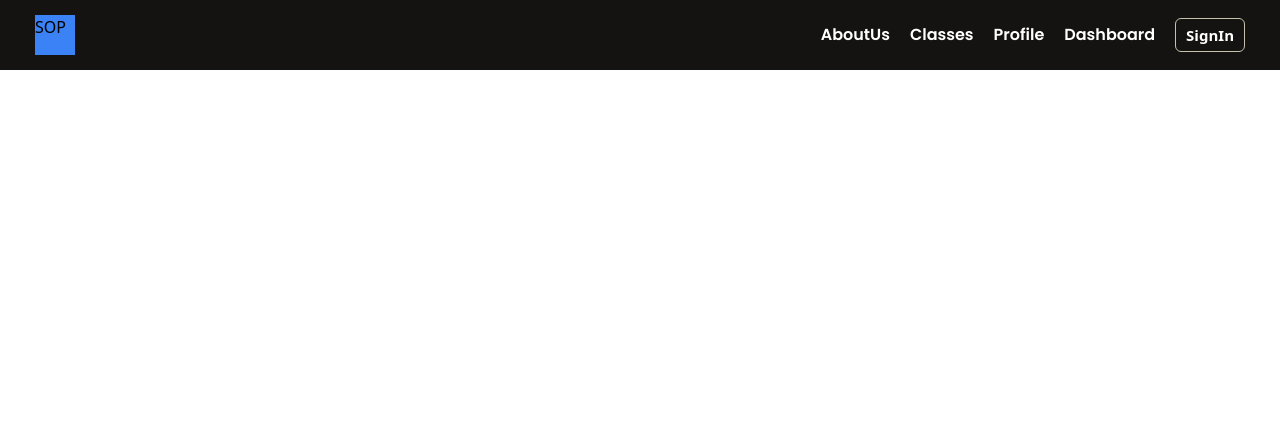
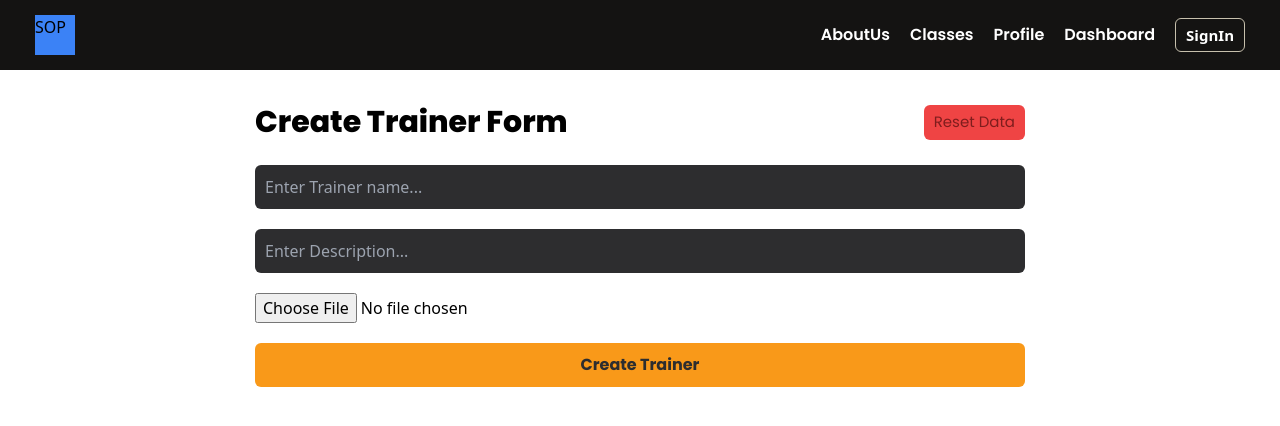
Before and after one commit to HlyanHtetAung/typecsript_gym, a React (Vite) app: page /createTrainer in a window 1280 px wide. Shown: the top 426 px of the page. Built offline with nearby package versions, Linux system fonts and the light colour scheme.

Commit message:
new commit

```diff
--- a/src/App.tsx
+++ b/src/App.tsx
@@ -7,7 +7,9 @@ import {
   CreatePackage,
   CreateMember,
   CreatePlan,
+  CreateTrainer,
 } from "./pages/index";
+
 import { Navbar } from "./components/index";
 
 function App() {
@@ -26,6 +28,7 @@ function App() {
           <Route path="createPackage" element={<CreatePackage />} />
           <Route path="createMember" element={<CreateMember />} />
           <Route path="createPlan" element={<CreatePlan />} />
+          <Route path="createTrainer" element={<CreateTrainer />} />
         </Route>
       </Routes>
     </div>
--- a/src/components/InputBoxTag.tsx
+++ b/src/components/InputBoxTag.tsx
@@ -3,9 +3,10 @@ import React from "react";
 type inputBoxTagProp = {
   value: string;
   setValue: (value: string) => void;
+  placholder: string;
 };
 
-const InputBoxTag = ({ value, setValue }: inputBoxTagProp) => {
+const InputBoxTag = ({ value, setValue, placholder }: inputBoxTagProp) => {
   return (
     <div className="py-[10px] px-[10px] rounded-md bg-secondary">
       <input
@@ -13,7 +14,7 @@ const InputBoxTag = ({ value, setValue }: inputBoxTagProp) => {
         value={value}
         type="text"
         className="w-full outline-none bg-transparent text-white"
-        placeholder="Enter Plan to create ..."
+        placeholder={placholder}
       />
     </div>
   );
--- a/src/pages/AdminControls.tsx
+++ b/src/pages/AdminControls.tsx
@@ -52,6 +52,14 @@ const AdminControls = () => {
                 Create Member
               </h3>
             </Link>
+            <Link
+              to="/createTrainer"
+              className={`${STYLES.adminContorlActionBtn}`}
+            >
+              <h3 className={`${STYLES.adminContorlBtnHeading}`}>
+                Create Trainer
+              </h3>
+            </Link>
           </div>
         </div>
         {/* Tables */}
--- /dev/null
+++ b/src/pages/CreateTrainer.tsx
@@ -0,0 +1,87 @@
+import React, { useState } from "react";
+import InputBoxTag from "../components/InputBoxTag";
+import { STYLES } from "../styles";
+
+// about
+// name
+// image
+
+const CreateTrainer = () => {
+  const [trainerName, setTrainerName] = useState<string>("");
+  const [description, setDescription] = useState<string>("");
+  const [trainerImage, setTrainerImage] = useState("");
+  const [trainerImageFile, setTrainerImageFile] = useState<File | null>(null);
+
+  const selectImageHandle = (e: React.ChangeEvent<HTMLInputElement>) => {
+    if (e.target.files) {
+      const file = e.target.files[0];
+      const url = URL.createObjectURL(file);
+      setTrainerImage(url);
+      setTrainerImageFile(file);
+    }
+  };
+
+  const removeImageHandle = (
+    e: React.MouseEvent<HTMLButtonElement, MouseEvent>
+  ) => {
+    setTrainerImage("");
+    setTrainerImageFile(null);
+  };
+
+  const createTrainerHandle = () => {
+    console.log(trainerName);
+    console.log(description);
+    console.log(trainerImageFile);
+  };
+
+  return (
+    <div className="w-full">
+      <div
+        className={`${STYLES.form_max_width} ${STYLES.margin_center} ${STYLES.paddingY} ${STYLES.paddingX} flex flex-col gap-[20px]`}
+      >
+        <div className="flex items-center justify-between">
+          <h3 className={`${STYLES.formHeading}`}>Create Trainer Form</h3>
+          <button className="bg-red-500 py-[6px] px-[10px] rounded-md text-red-900 font-poppins text-[15px]">
+            Reset Data
+          </button>
+        </div>
+        <InputBoxTag
+          setValue={setTrainerName}
+          value={trainerName}
+          placholder="Enter Trainer name..."
+        />
+        <InputBoxTag
+          setValue={setDescription}
+          value={description}
+          placholder="Enter Description..."
+        />
+
+        {trainerImage ? (
+          <div className="relative w-full h-[400px]">
+            <img src={trainerImage} className="w-full h-full object-cover" />
+            <button
+              className="absolute top-0 right-0 bg-red-700 px-[20px] py-[10px] text-white"
+              onClick={(e) => removeImageHandle(e)}
+            >
+              Remove
+            </button>
+          </div>
+        ) : (
+          <input
+            type="file"
+            accept="image/*"
+            onChange={(e) => selectImageHandle(e)}
+          />
+        )}
+        <button
+          className="w-full bg-primary py-[10px] rounded-md font-poppins font-bold text-secondary"
+          onClick={createTrainerHandle}
+        >
+          Create Trainer
+        </button>
+      </div>
+    </div>
+  );
+};
+
+export default CreateTrainer;
--- a/src/pages/index.ts
+++ b/src/pages/index.ts
@@ -5,6 +5,8 @@ import CreateCategory from "./CreateCategory";
 import CreatePackage from "./CreatePackage";
 import CreateMember from "./CreateMember";
 import CreatePlan from "./CreatePlan";
+import CreateTrainer from "./CreateTrainer";
+
 export {
   Home,
   CreateClass,
@@ -13,4 +15,5 @@ export {
   CreatePackage,
   CreateMember,
   CreatePlan,
+  CreateTrainer,
 };
```
